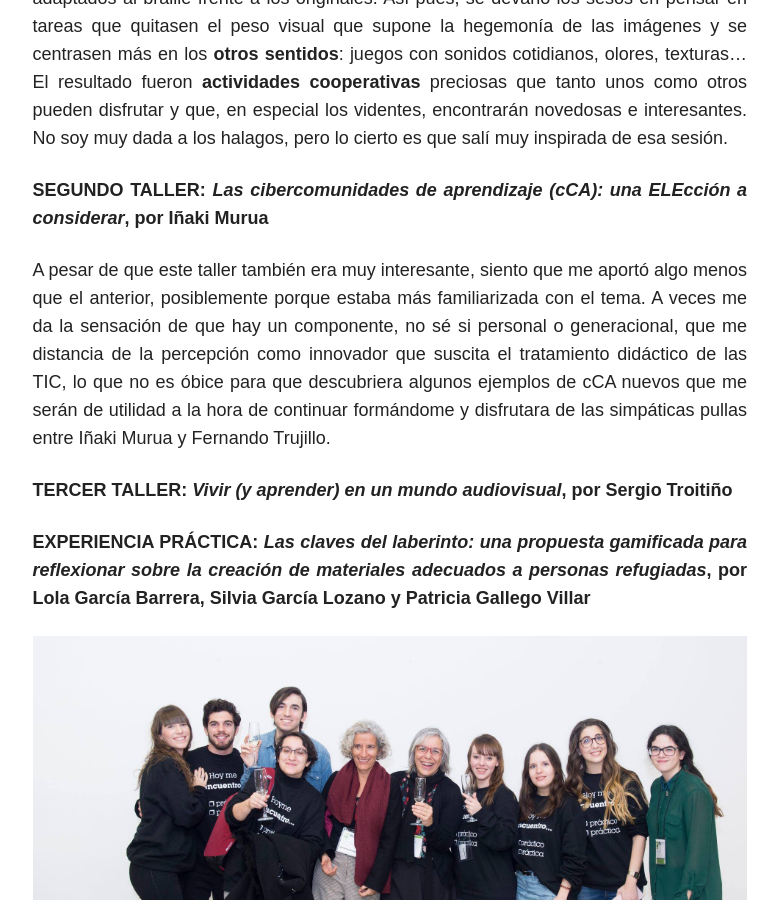
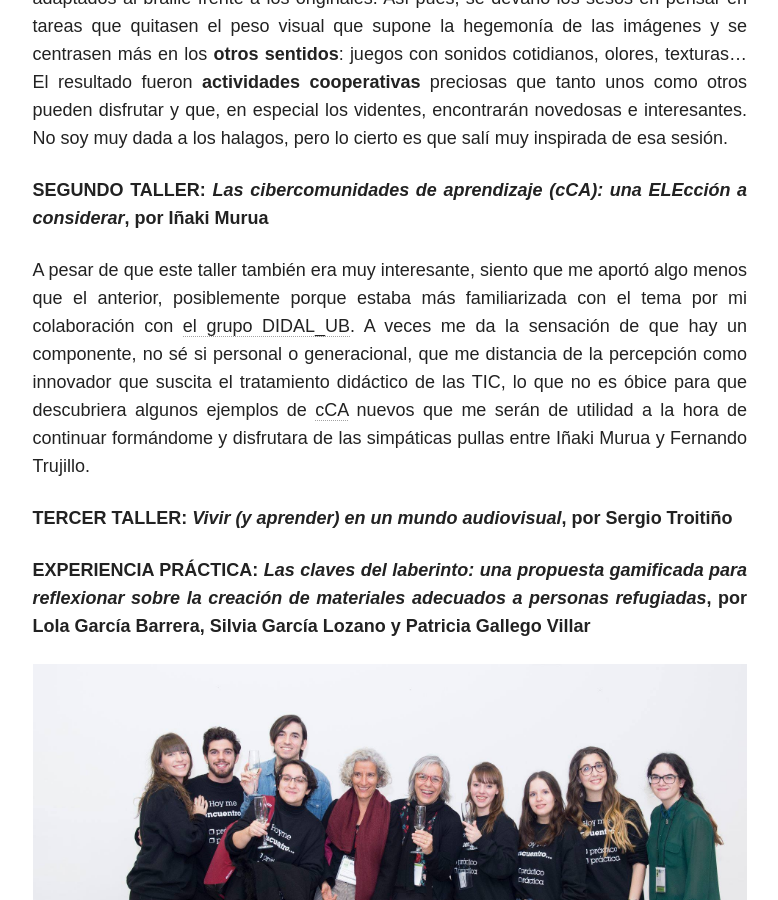
Before and after one commit to immalopez/immalopez.github.io, a Jekyll site: the page built from _posts/blog/2018-12-27-yo-una-joven-padawan.md, in a window 1280 px wide and 900 px high, scrolled down 3709 px. Shown: the whole window, without its empty margins (347-1125 px from the left). Built offline with Jekyll 4.4.1, drawn with Linux system fonts in a browser that asks for light colours; nearby versions of some CDN libraries; comment, search, counter and statistics services are not loaded.

Commit message:
Update 2018-12-27-yo-una-joven-padawan.md

```diff
--- a/_posts/blog/2018-12-27-yo-una-joven-padawan.md
+++ b/_posts/blog/2018-12-27-yo-una-joven-padawan.md
@@ -39,7 +39,7 @@
 
 **SEGUNDO TALLER: _Las cibercomunidades de aprendizaje (cCA): una ELEcción a considerar_, por Iñaki Murua**
 
-A pesar de que este taller también era muy interesante, siento que me aportó algo menos que el anterior, posiblemente porque estaba más familiarizada con el tema. A veces me da la sensación de que hay un componente, no sé si personal o generacional, que me distancia de la percepción como innovador que suscita el tratamiento didáctico de las TIC, lo que no es óbice para que descubriera algunos ejemplos de cCA nuevos que me serán de utilidad a la hora de continuar formándome y disfrutara de las simpáticas pullas entre Iñaki Murua y Fernando Trujillo.
+A pesar de que este taller también era muy interesante, siento que me aportó algo menos que el anterior, posiblemente porque estaba más familiarizada con el tema por mi colaboración con <a href="http://mid.ub.edu/webpmid/content/didalub" target="_blank">el grupo DIDAL_UB</a>. A veces me da la sensación de que hay un componente, no sé si personal o generacional, que me distancia de la percepción como innovador que suscita el tratamiento didáctico de las TIC, lo que no es óbice para que descubriera algunos ejemplos de <a href="http://revistas.um.es/red/article/view/236801" target="_blank">cCA</a> nuevos que me serán de utilidad a la hora de continuar formándome y disfrutara de las simpáticas pullas entre Iñaki Murua y Fernando Trujillo.
 
 **TERCER TALLER: _Vivir (y aprender) en un mundo audiovisual_, por Sergio Troitiño**
 
```
